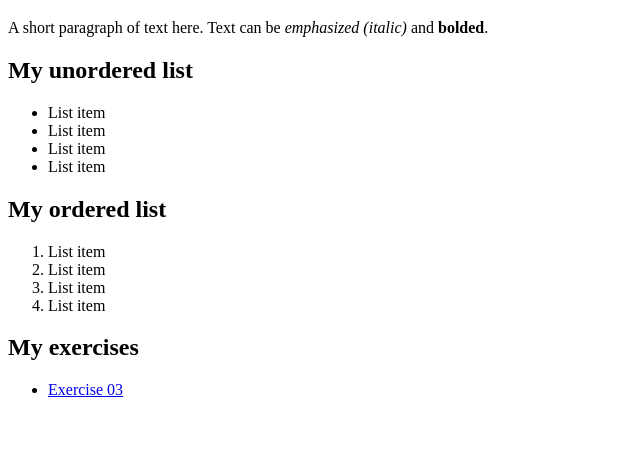
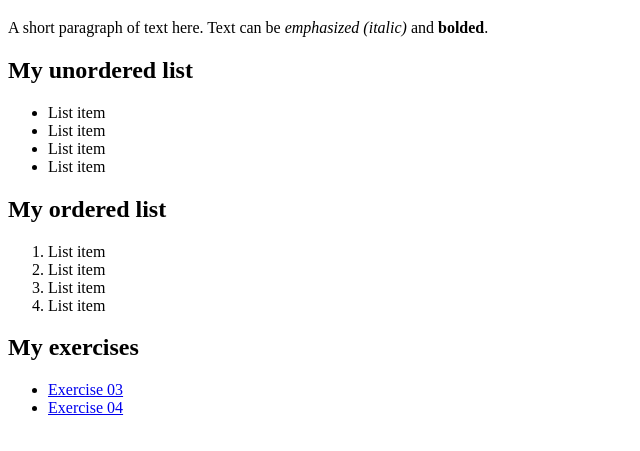
Before and after one commit to MariaPlan/LIS753-exercises, a plain HTML site: page index.html in a window 1280 px wide. Shown: the part 61-512 px from the top of the page, without its empty margins (0-640 px from the left). Drawn offline with Linux system fonts and the light colour scheme.

Commit message:
Update index.html

```diff
--- a/index.html
+++ b/index.html
@@ -24,6 +24,7 @@
       <h2>My exercises</h2>
       <ul>
           <li><a href="exercises/exercise03.html">Exercise 03</a></li>
+        <li><a href="exercises/exercise04.html">Exercise 04</a></li>
       </ul>
   </body>
 </html>
```
